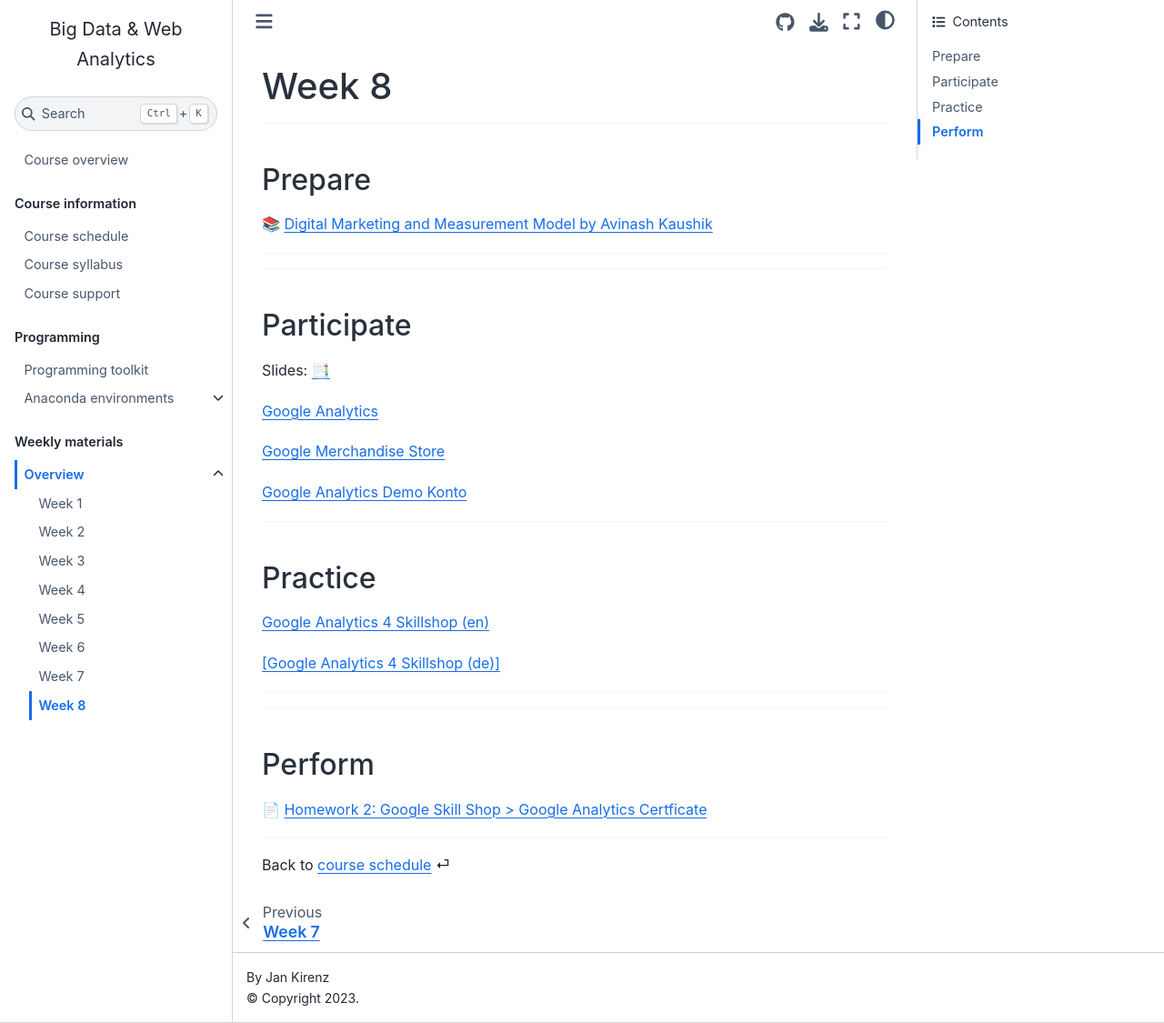
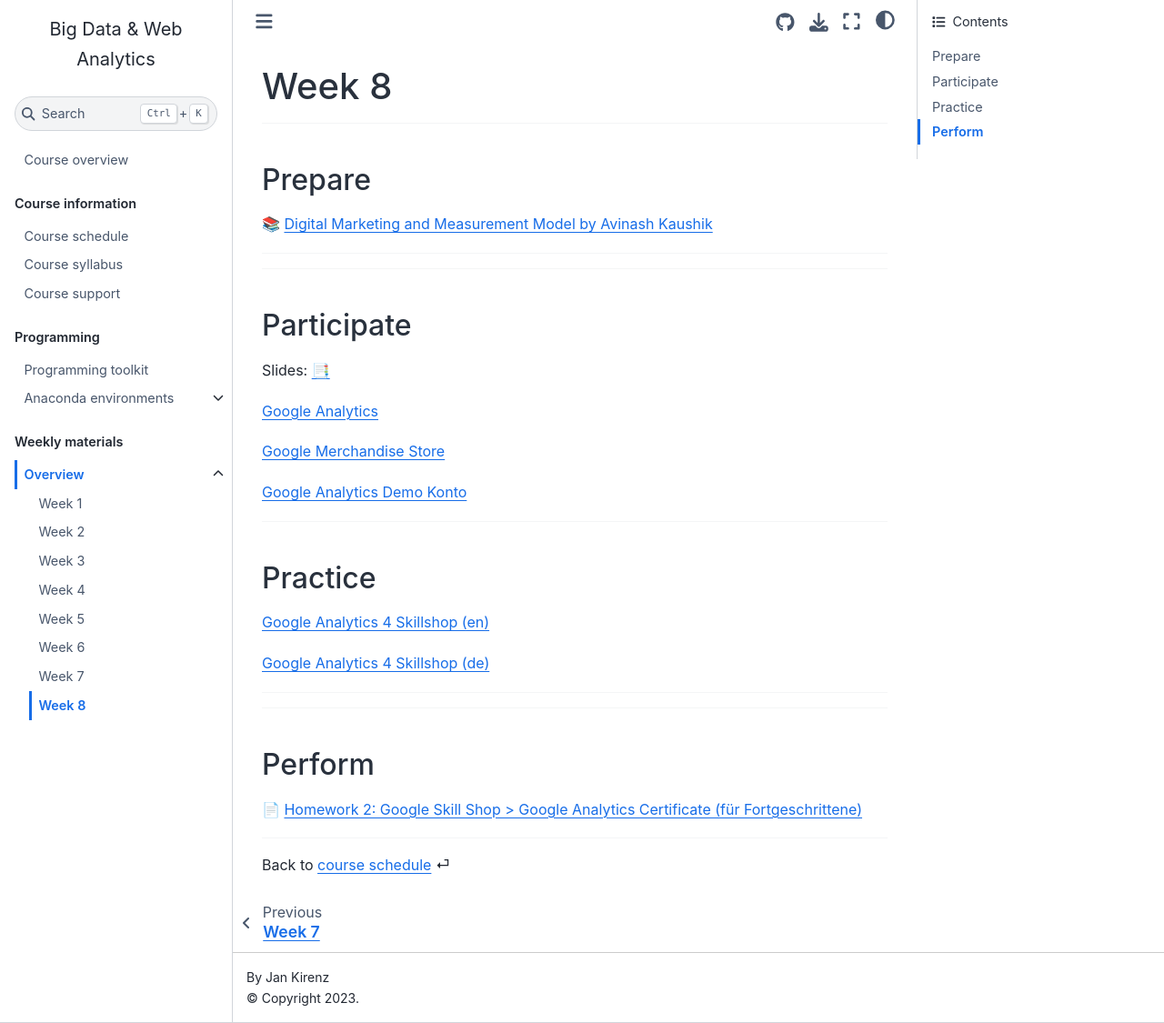
Before and after one commit to om2-ws22/website, a Jupyter Book: the page built from weeks/week8.md, in a window 1280 px wide and 1125 px high. Shown: the whole window at 91% size. Built offline with Jupyter Book 1.0.4 settings and Sphinx 7.4.7 and the Sphinx Book theme 1.1.4, drawn with Linux system fonts in a browser that asks for light colours; comment, search, counter and statistics services are not loaded.

Commit message:
Update week8.md

```diff
--- a/weeks/week8.md
+++ b/weeks/week8.md
@@ -38,7 +38,8 @@
 
 [Google Analytics 4 Skillshop (en)](https://skillshop.exceedlms.com/student/catalog/list?category_ids=6431-google-analytics-4)
 
-[[Google Analytics 4 Skillshop (de)]](https://skillshop.exceedlms.com/student/catalog/list?category_ids=6433-google-analytics-4)
+
+[Google Analytics 4 Skillshop (de)](https://skillshop.exceedlms.com/student/catalog/list?category_ids=6433-google-analytics-4)
 
 ---
 
@@ -47,7 +48,7 @@
 (perform)=
 ## Perform
 
-📄 [Homework 2: Google Skill Shop > Google Analytics Certficate](https://skillshop.exceedlms.com/student/path/2945-google-analytics-individuelle-qualifikation?sid=0846bad4-551a-4990-8851-05b8fe467bc1&sid_i=0)
+📄 [Homework 2: Google Skill Shop > Google Analytics Certificate (für Fortgeschrittene)](https://skillshop.exceedlms.com/student/path/2945-google-analytics-individuelle-qualifikation?sid=0846bad4-551a-4990-8851-05b8fe467bc1&sid_i=0)
 
 ---
 
```
